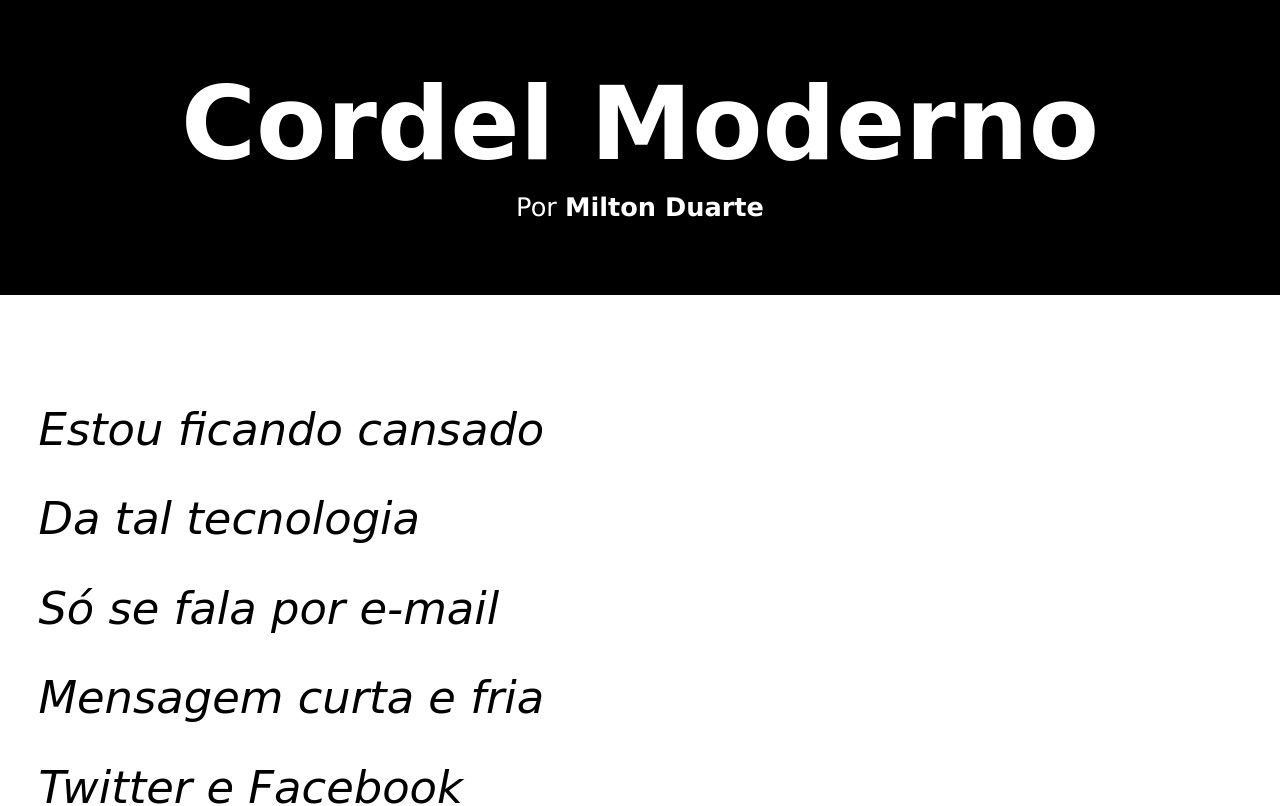
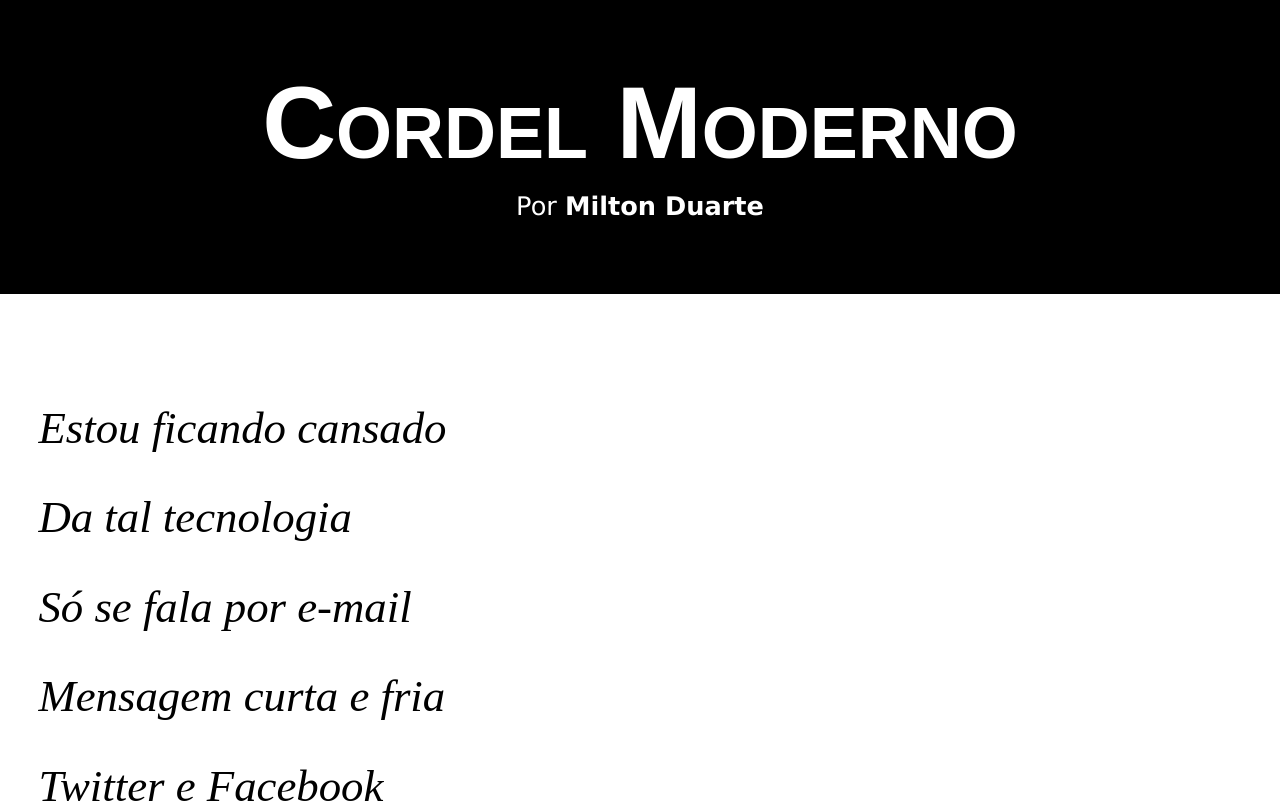
Before and after one commit to joaolucas3002/projeto-cordel, a plain HTML site: page index.html in a window 1280 px wide. Shown: the top 806 px of the page. Drawn offline with Linux system fonts and the light colour scheme.

Commit message:
Update style.css

```diff
--- a/estilo/style.css
+++ b/estilo/style.css
@@ -16,8 +16,9 @@ header{
 }
 header h1{
     font-weight: bolder;
-    font-family: 'Passion One', cursive;
+    font-family: 'Passion One', sans-serif;
     font-size: 8vw;
+    font-variant: small-caps;
 
 
 }
@@ -41,7 +42,7 @@ a:hover{
 .cordel p{
     font-weight: normal;
     font-size: 3.5vw;
-    font-family:'Sriracha', cursive;
+    font-family:'Sriracha', serif;
     font-style: italic;
     line-height: 7vw;
 }
```
